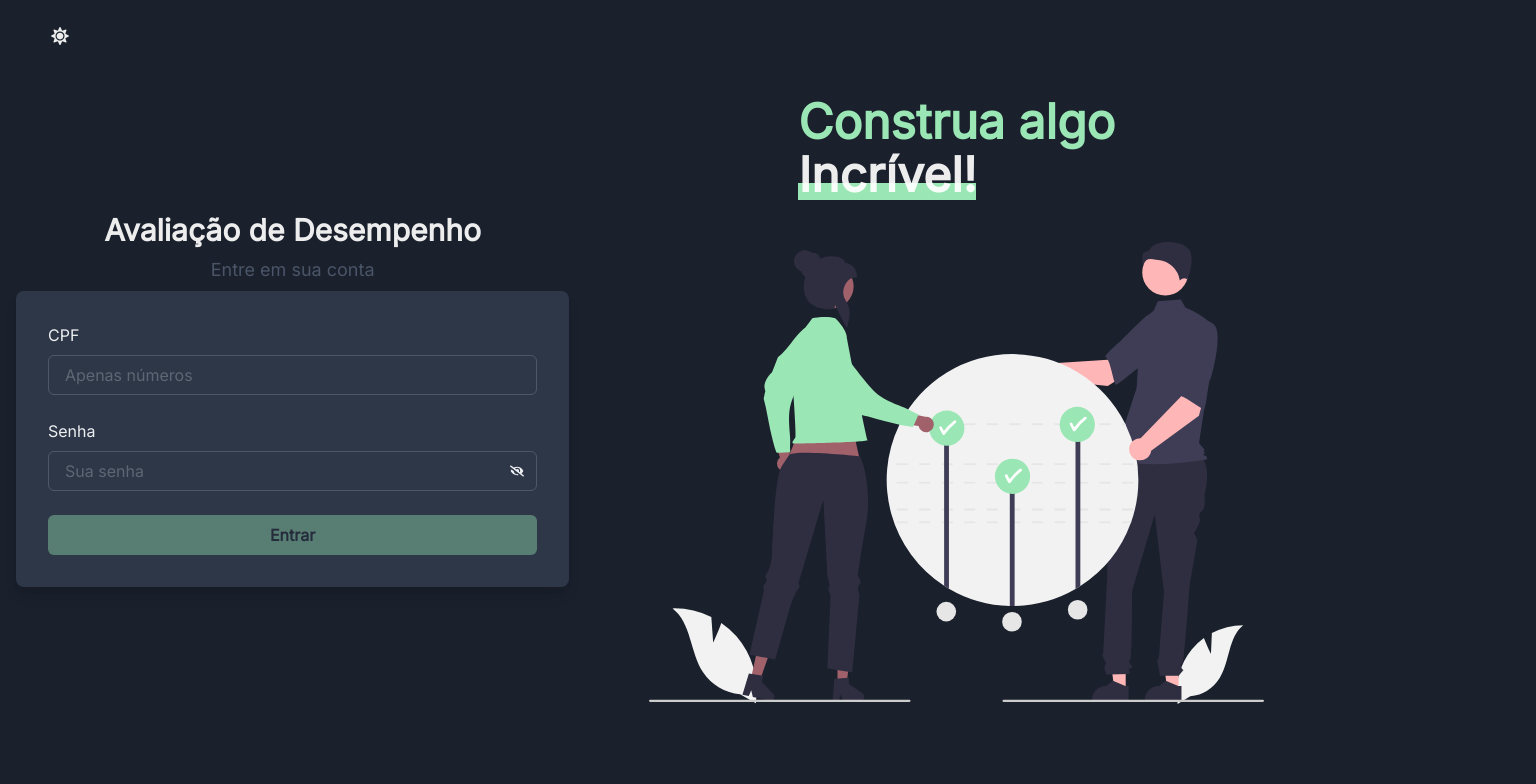
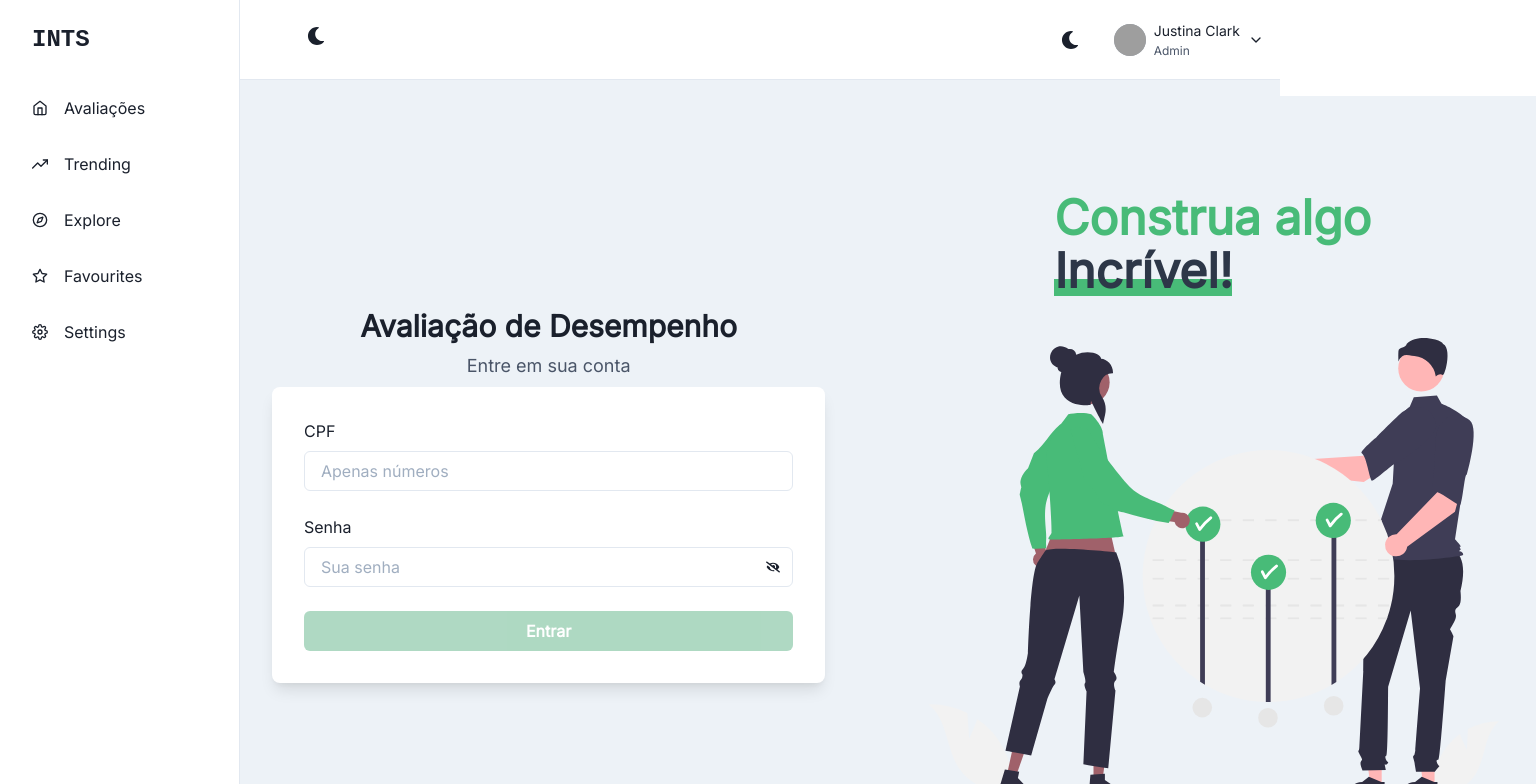
Before and after one commit to lucaslsneves/avaliacao-desempenho-front, a React (Create React App) app: page / in a window 1280 px wide. Shown: the top 784 px of the page, 1536 px wide, since content can reach past the window. Built offline with nearby package versions, Linux system fonts and the light colour scheme; grey boxes are pictures that could not be loaded.

Commit message:
add sidebar

```diff
--- a/package.json
+++ b/package.json
@@ -19,6 +19,7 @@
     "react": "^17.0.2",
     "react-dom": "^17.0.2",
     "react-icons": "^3.0.0",
+    "react-router-dom": "^5.3.0",
     "react-scripts": "4.0.3",
     "typescript": "^3.9.5",
     "web-vitals": "^0.2.2"
@@ -43,5 +44,8 @@
       "last 1 firefox version",
       "last 1 safari version"
     ]
+  },
+  "devDependencies": {
+    "@types/react-router-dom": "^5.3.2"
   }
 }
--- a/public/index.html
+++ b/public/index.html
@@ -24,7 +24,7 @@
       work correctly both with client-side routing and a non-root public URL.
       Learn how to configure a non-root public URL by running `npm run build`.
     -->
-    <title>React App</title>
+    <title>Avaliação de desempenho</title>
   </head>
   <body>
     <noscript>You need to enable JavaScript to run this app.</noscript>
--- a/src/App.tsx
+++ b/src/App.tsx
@@ -6,7 +6,7 @@ import {
   ChakraProvider,
   Box,
   Text,
-  Link,
+
   VStack,
   Code,
   Grid,
@@ -17,7 +17,7 @@ import { ColorModeSwitcher } from "./ColorModeSwitcher"
 import { Logo } from "./Logo"
 import theme from './config/theme'
 import Login from "./pages/login"
-
+import React from "react";
 
 
 export const App = () => {
--- a/src/config/theme.ts
+++ b/src/config/theme.ts
@@ -1,11 +1,10 @@
 import { extendTheme } from "@chakra-ui/react"
 // 2. Add your color mode config
 const config = {
-  initialColorMode: "dark",
+  initialColorMode: "light",
   useSystemColorMode: false,
 }
 
-// 3. extend the theme
 const theme = extendTheme({ config , fonts: {
   heading: "Inter",
   body: "Inter"
--- a/src/index.tsx
+++ b/src/index.tsx
@@ -7,11 +7,20 @@ import theme from "./config/theme"
 import Login from "./pages/login"
 import reportWebVitals from "./reportWebVitals"
 import * as serviceWorker from "./serviceWorker"
+import {
+  BrowserRouter as Router,
+} from "react-router-dom";
+import Routes from "./routes"
+
+
 
 ReactDOM.render(
   <ChakraProvider theme={theme}>
+    <Router  >
+      <Routes/>
+    </Router>
     <ColorModeScript initialColorMode="dark" />
-   <Login/>
+
   </ChakraProvider>,
   document.getElementById("root"),
 )
--- /dev/null
+++ b/src/pages/_layout.tsx
@@ -0,0 +1,234 @@
+import React, { ReactNode } from 'react';
+import {
+  IconButton,
+  Avatar,
+  Box,
+  CloseButton,
+  Flex,
+  HStack,
+  VStack,
+  Icon,
+  useColorModeValue,
+  Link,
+  Drawer,
+  DrawerContent,
+  Text,
+  useDisclosure,
+  BoxProps,
+  FlexProps,
+  Menu,
+  MenuButton,
+  MenuDivider,
+  MenuItem,
+  MenuList,
+} from '@chakra-ui/react';
+import {
+  FiHome,
+  FiTrendingUp,
+  FiCompass,
+  FiStar,
+  FiSettings,
+  FiMenu,
+  FiBell,
+  FiChevronDown,
+} from 'react-icons/fi';
+import { IconType } from 'react-icons';
+import { ReactText } from 'react';
+import { ColorModeSwitcher } from '../ColorModeSwitcher';
+import { useHistory } from 'react-router';
+
+interface LinkItemProps {
+  name: string;
+  icon: IconType;
+}
+const LinkItems: Array<LinkItemProps> = [
+  { name: 'Avaliações', icon: FiHome },
+  { name: 'Trending', icon: FiTrendingUp },
+  { name: 'Explore', icon: FiCompass },
+  { name: 'Favourites', icon: FiStar },
+  { name: 'Settings', icon: FiSettings },
+];
+
+
+export default function Layout({
+  children,
+}: {
+  children: ReactNode;
+}) {
+
+
+  const { isOpen, onOpen, onClose } = useDisclosure();
+  return (
+    <Box minH="100vh" bg={useColorModeValue('gray.100', 'gray.900')}>
+      <SidebarContent
+        onClose={() => onClose}
+        display={{ base: 'none', md: 'block' }}
+      />
+      <Drawer
+        autoFocus={false}
+        isOpen={isOpen}
+        placement="left"
+        onClose={onClose}
+        returnFocusOnClose={false}
+        onOverlayClick={onClose}
+        size="full">
+        <DrawerContent>
+          <SidebarContent onClose={onClose} />
+        </DrawerContent>
+      </Drawer>
+      {/* mobilenav */}
+      <MobileNav onOpen={onOpen} />
+      <Box ml={{ base: 0, md: 60 }} p="4">
+        {children}
+      </Box>
+    </Box>
+  );
+}
+
+interface SidebarProps extends BoxProps {
+  onClose: () => void;
+}
+
+const SidebarContent = ({ onClose, ...rest }: SidebarProps) => {
+  return (
+    <Box
+
+      bg={useColorModeValue('white', 'gray.900')}
+      borderRight="1px"
+      borderRightColor={useColorModeValue('gray.200', 'gray.700')}
+      w={{ base: 'full', md: 60 }}
+      pos="fixed"
+      h="full"
+      {...rest}>
+      <Flex h="20" alignItems="center" mx="8" justifyContent="space-between">
+        <Text fontSize="2xl" fontFamily="monospace" fontWeight="bold">
+          INTS
+        </Text>
+        <CloseButton display={{ base: 'flex', md: 'none' }} onClick={onClose} />
+      </Flex>
+      {LinkItems.map((link) => (
+        <NavItem key={link.name} icon={link.icon}>
+          {link.name}
+        </NavItem>
+      ))}
+    </Box>
+  );
+};
+
+interface NavItemProps extends FlexProps {
+  icon: IconType;
+  children: ReactText;
+}
+const NavItem = ({ icon, children, ...rest }: NavItemProps) => {
+  return (
+    <Link href="#" style={{ textDecoration: 'none' }}>
+      <Flex
+        align="center"
+        p="4"
+        mx="4"
+        borderRadius="lg"
+        role="group"
+        cursor="pointer"
+        _hover={{
+          bg: 'cyan.400',
+          color: 'white',
+        }}
+        {...rest}>
+        {icon && (
+          <Icon
+            mr="4"
+            fontSize="16"
+            _groupHover={{
+              color: 'white',
+            }}
+            as={icon}
+          />
+        )}
+        {children}
+      </Flex>
+    </Link>
+  );
+};
+
+interface MobileProps extends FlexProps {
+  onOpen: () => void;
+}
+const MobileNav = ({ onOpen, ...rest }: MobileProps) => {
+  const history = useHistory()
+
+  function signOut() {
+    localStorage.setItem('isAuthenticated' , "false")
+    localStorage.setItem("token" , "")
+    history.push("/")
+  }
+
+  return (
+    <Flex
+      ml={{ base: 0, md: 60 }}
+      px={{ base: 4, md: 4 }}
+      height="20"
+      alignItems="center"
+      bg={useColorModeValue('white', 'gray.900')}
+      borderBottomWidth="1px"
+      borderBottomColor={useColorModeValue('gray.200', 'gray.700')}
+      justifyContent={{ base: 'space-between', md: 'flex-end' }}
+      {...rest}>
+      <IconButton
+        display={{ base: 'flex', md: 'none' }}
+        onClick={onOpen}
+        variant="outline"
+        aria-label="open menu"
+        icon={<FiMenu />}
+      />
+
+      <Text
+        display={{ base: 'flex', md: 'none' }}
+        fontSize="2xl"
+        fontFamily="monospace"
+        fontWeight="bold">
+       INTS
+      </Text>
+
+      <HStack spacing={{ base: '0', md: '6' }}>
+      <ColorModeSwitcher/>
+        <Flex alignItems={'center'}>
+          <Menu>
+            <MenuButton
+              py={2}
+              transition="all 0.3s"
+              _focus={{ boxShadow: 'none' }}>
+              <HStack>
+                <Avatar
+                  size={'sm'}
+                  src={
+                    'https://images.unsplash.com/photo-1619946794135-5bc917a27793?ixlib=rb-0.3.5&q=80&fm=jpg&crop=faces&fit=crop&h=200&w=200&s=b616b2c5b373a80ffc9636ba24f7a4a9'
+                  }
+                />
+                <VStack
+                  display={{ base: 'none', md: 'flex' }}
+                  alignItems="flex-start"
+                  spacing="1px"
+                  ml="2">
+                  <Text fontSize="sm">Justina Clark</Text>
+                  <Text fontSize="xs" color="gray.600">
+                    Admin
+                  </Text>
+                </VStack>
+                <Box display={{ base: 'none', md: 'flex' }}>
+                  <FiChevronDown />
+                </Box>
+              </HStack>
+            </MenuButton>
+            <MenuList
+              bg={useColorModeValue('white', 'gray.900')}
+              borderColor={useColorModeValue('gray.200', 'gray.700')}>
+              <MenuItem>Trocar senha</MenuItem>
+              <MenuDivider />
+              <MenuItem onClick={() => signOut()}>Sair</MenuItem>
+            </MenuList>
+          </Menu>
+        </Flex>
+      </HStack>
+    </Flex>
+  );
+};
--- /dev/null
+++ b/src/pages/dashboard.tsx
@@ -0,0 +1,7 @@
+import React from 'react';
+
+export default function Dashboard(props) {
+  return (
+    <h1>0000</h1>
+  )
+}
--- a/src/pages/login.tsx
+++ b/src/pages/login.tsx
@@ -24,6 +24,7 @@ import { ColorModeSwitcher } from '../ColorModeSwitcher'
 import InputApp from '../components/input'
 import api from '../services/api'
 import { findDOMNode } from 'react-dom'
+import { useHistory } from 'react-router-dom'
 
 export default function Login() {
   const theme = useColorModeValue("light", "dark");
@@ -37,18 +38,24 @@ export default function Login() {
 
   const colorErrorText = useColorModeValue('red.400', 'red.200')
 
+  let history = useHistory();
+
   async function handleSubmit(e) {
     e.preventDefault()
     try {
       setLoading(true)
       const response = await api.post('/login' , {cpf , password})
       if (response.status === 201) {
+        localStorage.setItem("isAuthenticated", 'true');
+        localStorage.setItem("token" , response.data.token.token)
         setError('')
+        history.push('/dashboard')
         console.log(response)
       } else {
         setError('Erro inesperado, tente novamente em alguns minutos!')
       }
     } catch (e) {
+      if(e.response){
         const data = e.response.data
         if (e.response.status === 400) {
           if(data.rule === 'required') {
@@ -59,6 +66,10 @@ export default function Login() {
         }else {
             setError('Erro inesperado, tente novamente em alguns minutos!')
         }
+      }else {
+        setError('Erro inesperado, tente novamente em alguns minutos!')
+      }
+
 
     }finally {
       setLoading(false)
@@ -85,7 +96,7 @@ export default function Login() {
   }
   return (
     <>
-      <Container minH={'100vh'} minW={'100vw'} bg={useColorModeValue('gray.50', 'gray.800')} >
+      <Container minH={'100vh'} minW={'100vw'} bg={useColorModeValue('gray.100', 'gray.900')} >
 
 
         <Flex position="relative" flexDirection="column" justifyContent="center" minH={'100vh'} maxWidth="1280px" margin="0 auto">
--- /dev/null
+++ b/src/routes/index.tsx
@@ -0,0 +1,18 @@
+import React from 'react';
+
+import { Switch } from 'react-router-dom';
+import Dashboard from '../pages/dashboard';
+import Login from '../pages/login';
+
+import Route from './route';
+
+
+
+export default function Routes() {
+  return (
+    <Switch>
+      <Route path="/" exact component={Login} />
+      <Route path="/dashboard" exact component={Dashboard} isPrivate />
+    </Switch>
+  );
+}
--- /dev/null
+++ b/src/routes/route.tsx
@@ -0,0 +1,37 @@
+import React from 'react';
+import { Route, Redirect } from 'react-router-dom';
+import Layout from '../pages/_layout';
+
+
+export default function RouteWrapper({
+  component,
+  isPrivate,
+  ...rest
+}: any) {
+  const signed = localStorage.getItem('isAuthenticated')
+
+  if (signed === "false" && isPrivate) {
+    return <Redirect to="/" />;
+  }
+
+  if (signed === "true" && !isPrivate) {
+    return <Redirect to="/dashboard" />;
+  }
+
+  const Component = component
+
+  return (
+    signed === 'false' ?
+      <Route
+        {...rest}
+        render={(props) => (
+          <Component {...props} />
+        )}
+      /> : <Route
+        {...rest}
+        render={(props) => (
+          <Layout> <Component {...props} /></Layout>
+        )}
+      />
+  );
+}
```
Also changed, not shown: src/components/input.tsx (+7 -1 lines), 2 other files (tests, documents, lock files or other folders). Lines whose indentation alone changed are shown as unchanged.
